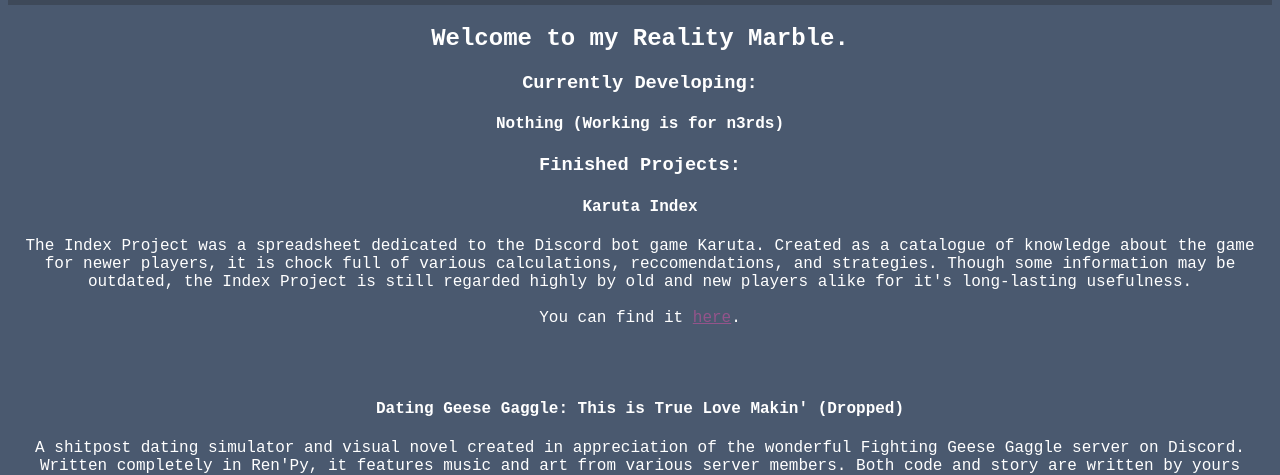
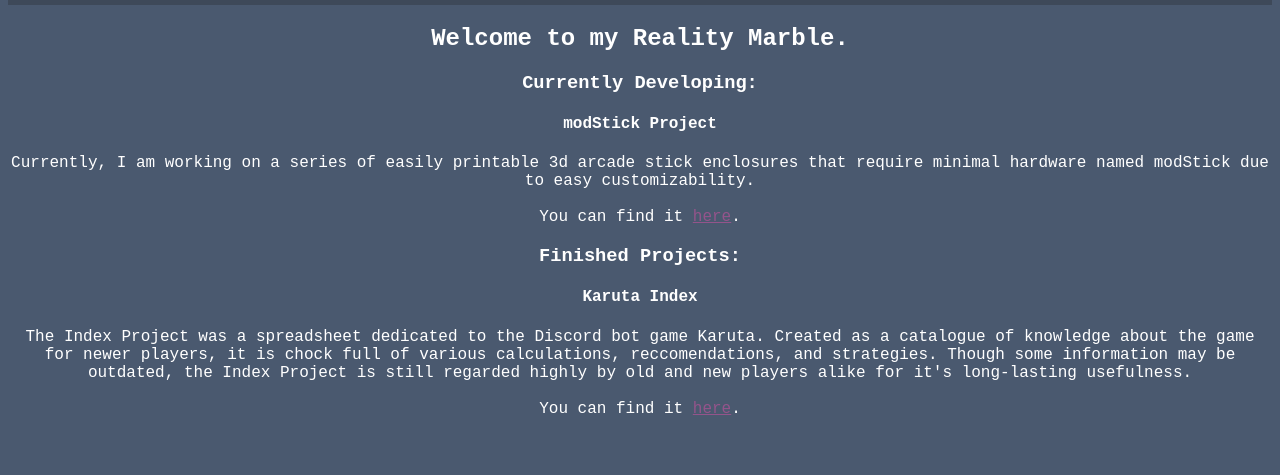
Before and after one commit to RealMoonMoon14/realmoonmoon, a plain HTML site: page projects.html in a window 1280 px wide. Shown: the part 245-720 px from the top of the page. Drawn offline with nearby package versions, Linux system fonts and the light colour scheme.

Commit message:
Update projects.html

```diff
--- a/projects.html
+++ b/projects.html
@@ -32,7 +32,18 @@
     <h2 align="center">Welcome to my Reality Marble.</h2>
 
     <h3>Currently Developing:</h3>
-    <h4>Nothing (Working is for n3rds)</h4>
+    <h4>modStick Project</h4>
+    <p>
+      Currently, I am working on a series of easily printable 3d arcade stick enclosures that require minimal hardware named modStick due to easy customizability.
+
+    <br />
+    <br />
+    You can find it
+      <a
+      href="https://www.printables.com/@realmoonmoon_2571778"
+      target="_blank"
+      >here</a
+      >.
 
     <h3>Finished Projects:</h3>
     <h4>Karuta Index</h4>
```
